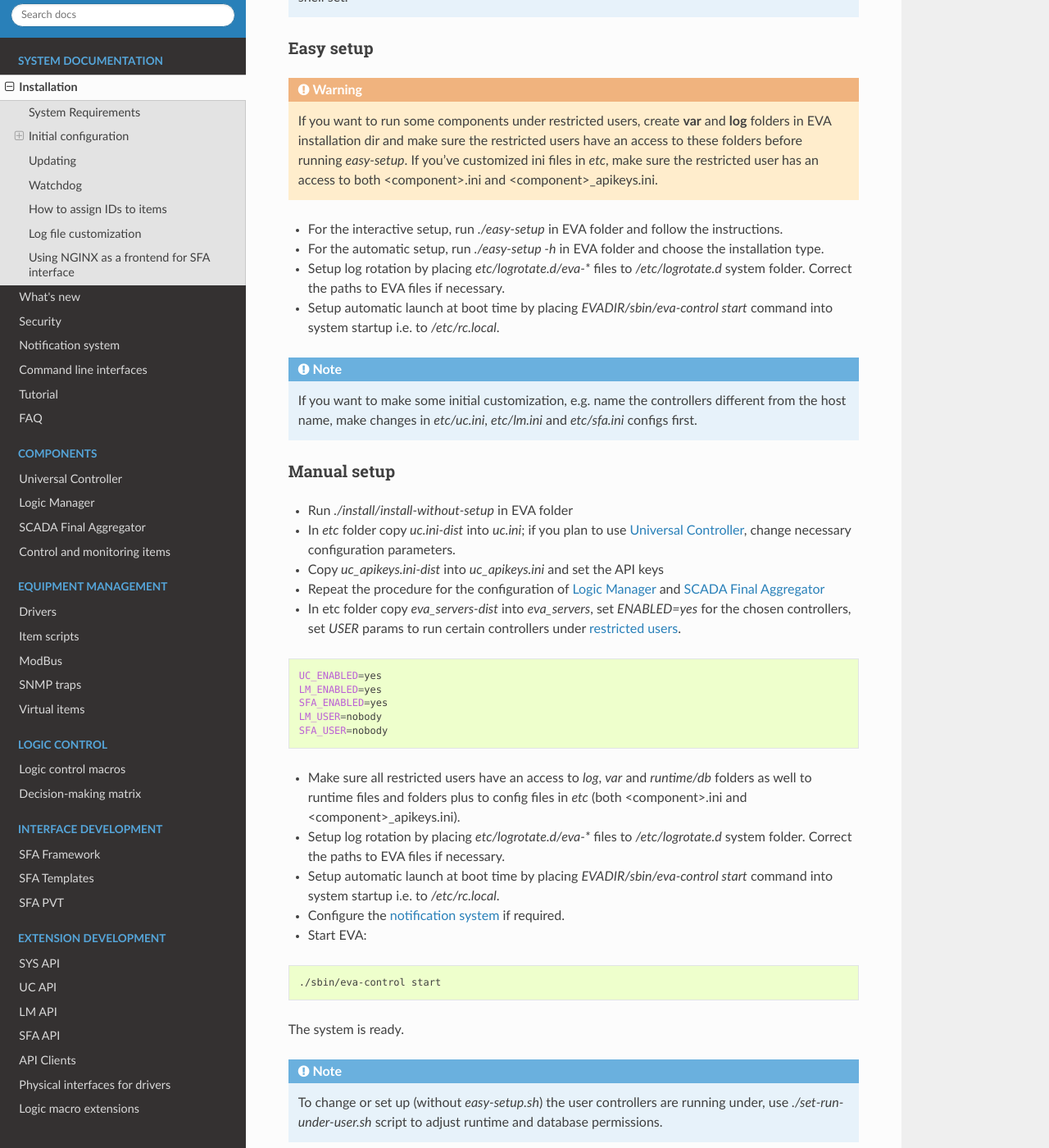
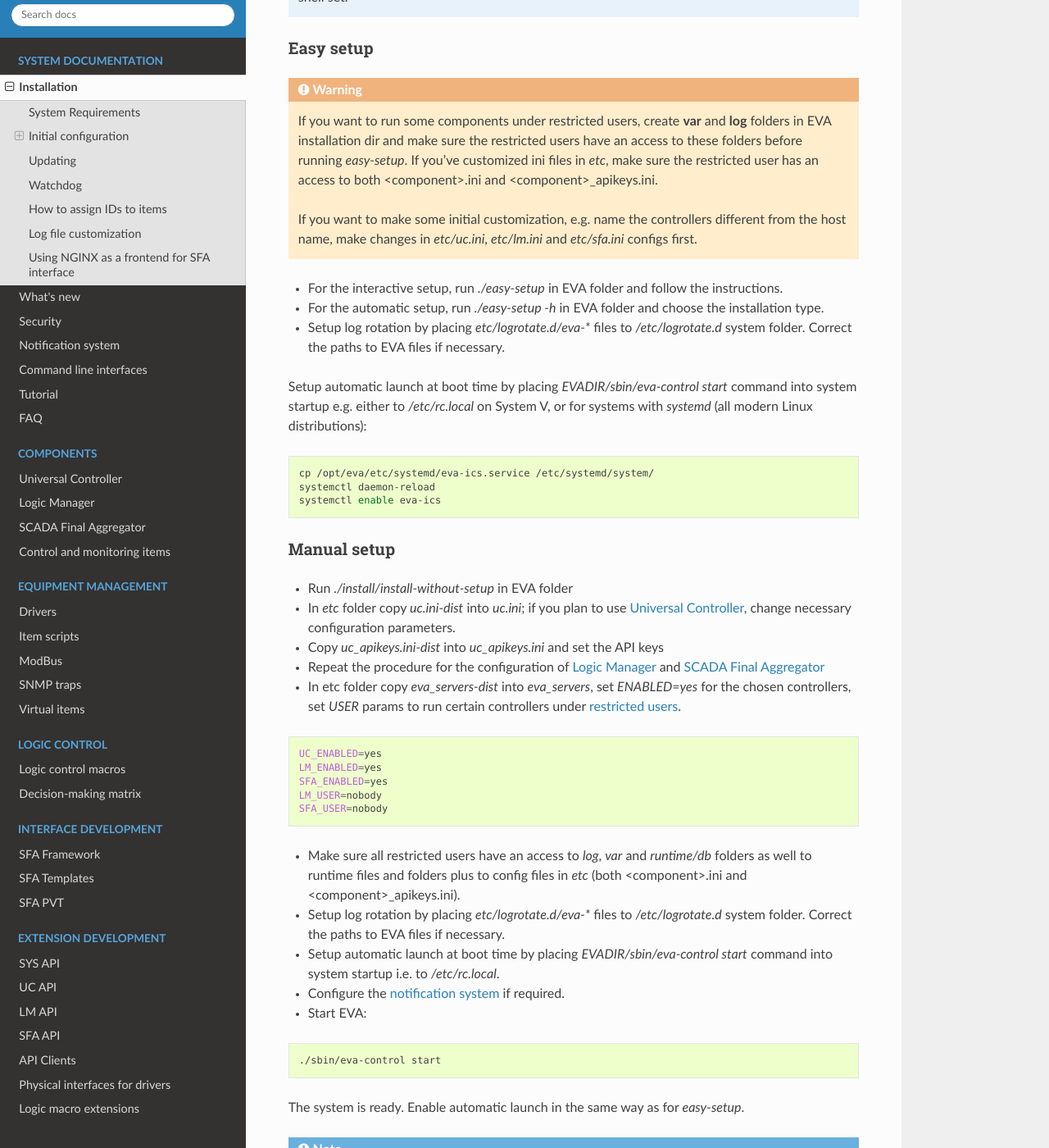
Before and after one commit to alttch/eva3, a Sphinx documentation site: the page built from doc/install.rst, in a window 1280 px wide and 1400 px high, scrolled down 1209 px. Shown: the whole window at 82% size. Built offline with Sphinx 7.4.7 and the Read the Docs theme 2.0.0, drawn with Linux system fonts in a browser that asks for light colours.

Commit message:
systemd service

```diff
--- a/doc/install.rst
+++ b/doc/install.rst
@@ -53,6 +53,10 @@ Easy setup
     you've customized ini files in *etc*, make sure the restricted user has an
     access to both <component>.ini and <component>_apikeys.ini.
 
+    If you want to make some initial customization, e.g. name the controllers
+    different from the host name, make changes in *etc/uc.ini*, *etc/lm.ini*
+    and *etc/sfa.ini* configs first.
+
 * For the interactive setup, run *./easy-setup* in EVA folder and follow the
   instructions.
 * For the automatic setup, run *./easy-setup -h* in EVA folder and choose
@@ -60,14 +64,16 @@ Easy setup
 * Setup log rotation by placing *etc/logrotate.d/eva-\** files to
   */etc/logrotate.d* system folder. Correct the paths to EVA files if
   necessary.
-* Setup automatic launch at boot time by placing *EVADIR/sbin/eva-control
-  start* command into system startup i.e. to */etc/rc.local*.
 
-.. note::
+Setup automatic launch at boot time by placing *EVADIR/sbin/eva-control start*
+command into system startup e.g. either to */etc/rc.local* on System V, or for
+systems with *systemd* (all modern Linux distributions):
 
-    If you want to make some initial customization, e.g. name the controllers
-    different from the host name, make changes in *etc/uc.ini*, *etc/lm.ini*
-    and *etc/sfa.ini* configs first.
+.. code-block:: bash
+
+    cp /opt/eva/etc/systemd/eva-ics.service /etc/systemd/system/
+    systemctl daemon-reload
+    systemctl enable eva-ics
 
 Manual setup
 ------------
@@ -108,7 +114,8 @@ Manual setup
 
     ./sbin/eva-control start
 
-The system is ready.
+The system is ready. Enable automatic launch in the same way as for
+*easy-setup*.
 
 .. note::
 
```
Also changed, not shown: 1 other file.
